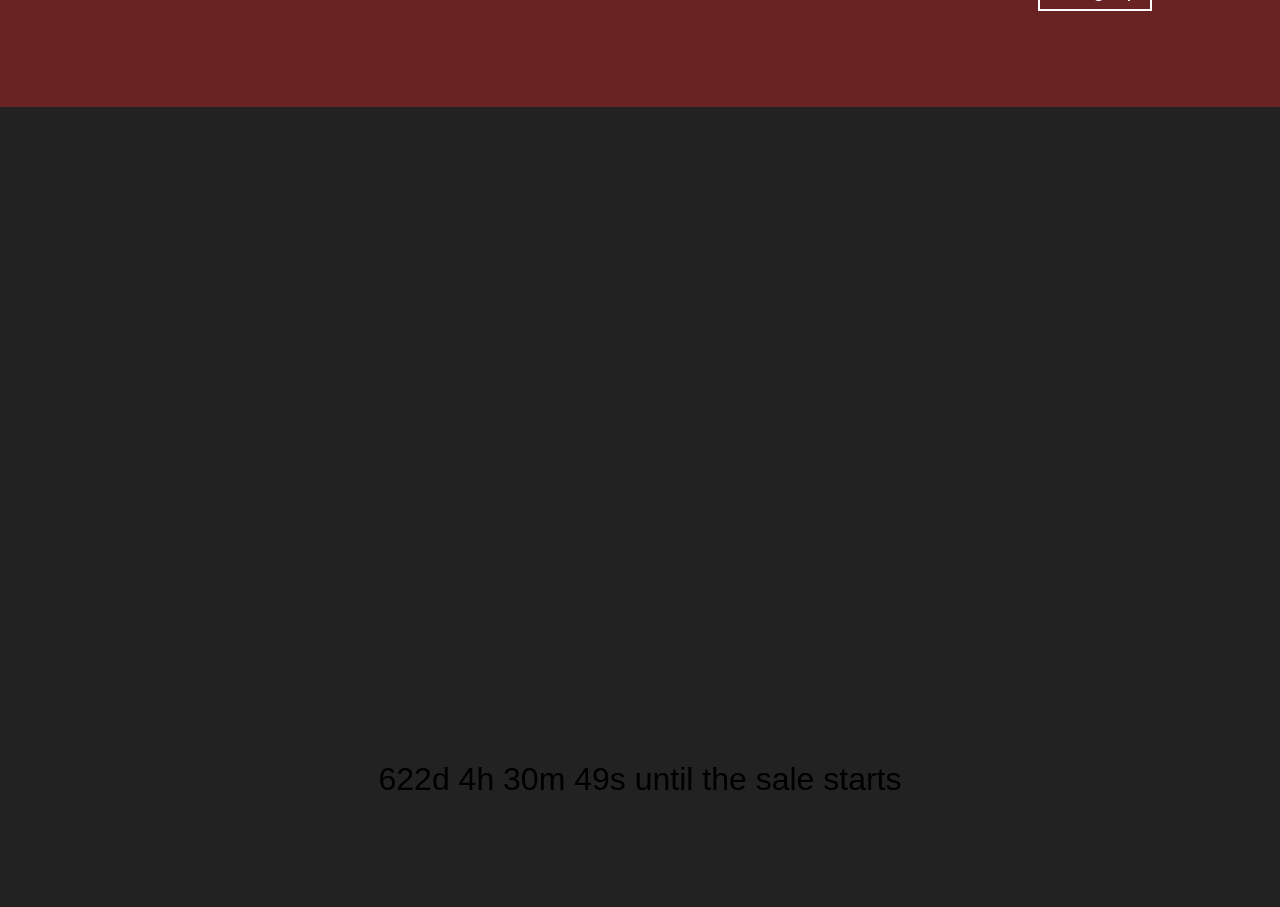
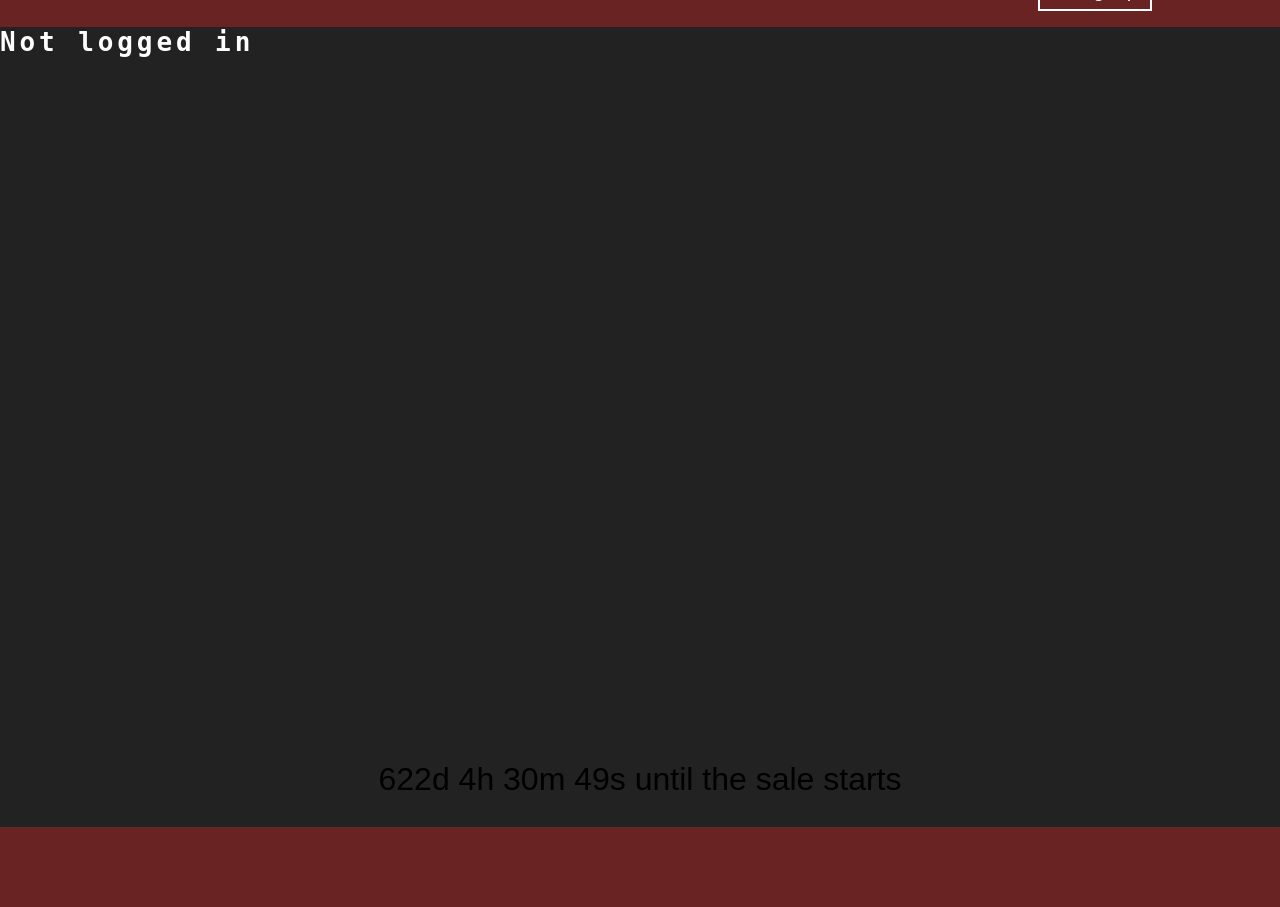
Before and after one commit to madcvvs/market, a PHP site: page /marknad.php in a window 1280 px wide. Shown: the part 113-1020 px from the top of the page. Before the commit the page ends 903 px from the top, so only its background shows below. Run offline with PHP 8.4, Linux system fonts and the light colour scheme.

Commit message:
market update

```diff
--- a/marknad.php
+++ b/marknad.php
@@ -54,6 +54,8 @@ function showbuttons(){
 
 
 
+</div>
+
   <?php
 session_start();
 $loginPage;
@@ -89,11 +91,6 @@ if ( isset( $_SESSION['incorrect'] ) ) {
 
 
 
-
-  <div class="typewriter">
-    <H1><?php echo $loginPage; ?></H1>
-  </div>
-
   <p id="timetosale"></p>
 
 
@@ -123,7 +120,11 @@ if ( isset( $_SESSION['incorrect'] ) ) {
 	</div>
 
 
-
+	<div id="content">
+		<div class="typewriter">
+	    <H1><?php echo $loginPage; ?></H1>
+	  </div>
+	</div>
 
 	<div id="footer">
     <h1 id="bitcoin"></h1>
```
